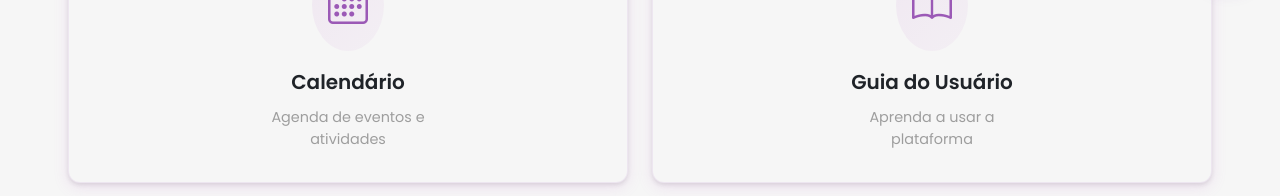
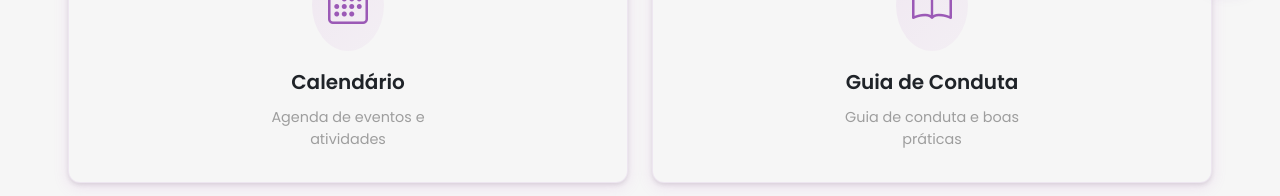
Before and after one commit to AnaFlaviaSPires/Plataforma-ong, a plain HTML site: page pages/menu.html in a window 1280 px wide. Shown: the part 792-988 px from the top of the page. Drawn offline with nearby package versions, Linux system fonts and the light colour scheme; no server answers; sample sign-in values are in the browser's storage.

Commit message:
ux: renomear 'Guia do Usuário' para 'Guia de Conduta' e atualizar descrição

```diff
--- a/js/translations.js
+++ b/js/translations.js
@@ -160,8 +160,8 @@ const translations = {
         'ip_address': 'Endereço IP',
 
         // Guia
-        'user_guide': 'Guia do Usuário',
-        'guide_desc': 'Aprenda a usar a plataforma',
+        'user_guide': 'Guia de Conduta',
+        'guide_desc': 'Guia de conduta e boas práticas',
         'getting_started': 'Primeiros Passos',
         'faq': 'Perguntas Frequentes',
 
@@ -203,8 +203,8 @@ const translations = {
         'menu_logs_desc': 'Histórico de segurança e ações',
         'menu_calendar': 'Calendário',
         'menu_calendar_desc': 'Agenda de eventos e atividades',
-        'menu_guide': 'Guia do Usuário',
-        'menu_guide_desc': 'Aprenda a usar a plataforma',
+        'menu_guide': 'Guia de Conduta',
+        'menu_guide_desc': 'Guia de conduta e boas práticas',
 
         // Doações
         'donations_title': 'Controle de Doações',
--- a/pages/menu.html
+++ b/pages/menu.html
@@ -101,11 +101,11 @@
         <h4 data-i18n="menu_calendar">Calendário</h4>
         <p data-i18n="menu_calendar_desc">Agenda de eventos e atividades</p>
         </a>
-        <!-- Guia do Usuário -->
+        <!-- Guia de Conduta -->
         <a class="menu-card" href="guia.html">
         <i class="bi bi-book"></i>
-        <h4 data-i18n="menu_guide">Guia do Usuário</h4>
-        <p data-i18n="menu_guide_desc">Aprenda a usar a plataforma</p>
+        <h4 data-i18n="menu_guide">Guia de Conduta</h4>
+        <p data-i18n="menu_guide_desc">Guia de conduta e boas práticas</p>
         </a>
 </div>
     <!-- Modal de Configurações (novo layout com abas) -->
```
